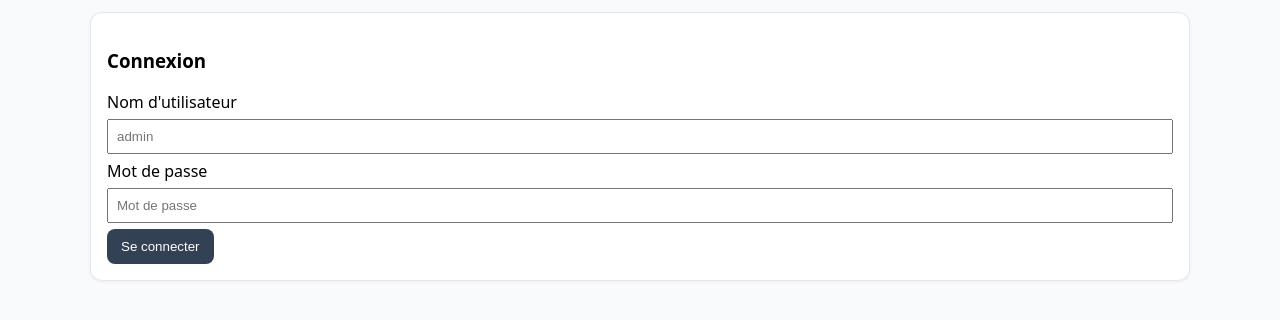
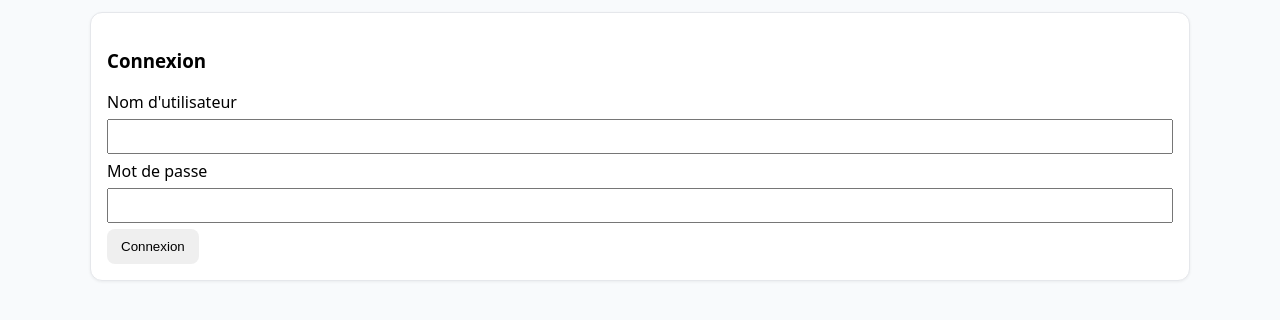
Before and after one commit to chessman8212-ai/poinatge_app, a Flask app: page /login in a window 1280 px wide. Shown: the part 93-413 px from the top of the page. Run offline with Flask 3, Linux system fonts and the light colour scheme; some libraries are stand-ins or nearby versions.

Commit message:
Update login.html

```diff
--- a/templates/login.html
+++ b/templates/login.html
@@ -1,15 +1,12 @@
 {% extends "base.html" %}
 {% block content %}
 <h3>Connexion</h3>
-<form method="POST" autocomplete="off">
+<form method="POST">
   <input type="hidden" name="csrf_token" value="{{ csrf_token() }}">
-
   <label>Nom d'utilisateur</label>
-  <input type="text" name="username" required placeholder="admin" />
-
+  <input type="text" name="username" required>
   <label>Mot de passe</label>
-  <input type="password" name="password" required placeholder="Mot de passe"/>
-
-  <button class="btn btn-secondary" type="submit">Se connecter</button>
+  <input type="password" name="password" required>
+  <button type="submit">Connexion</button>
 </form>
 {% endblock %}
```
